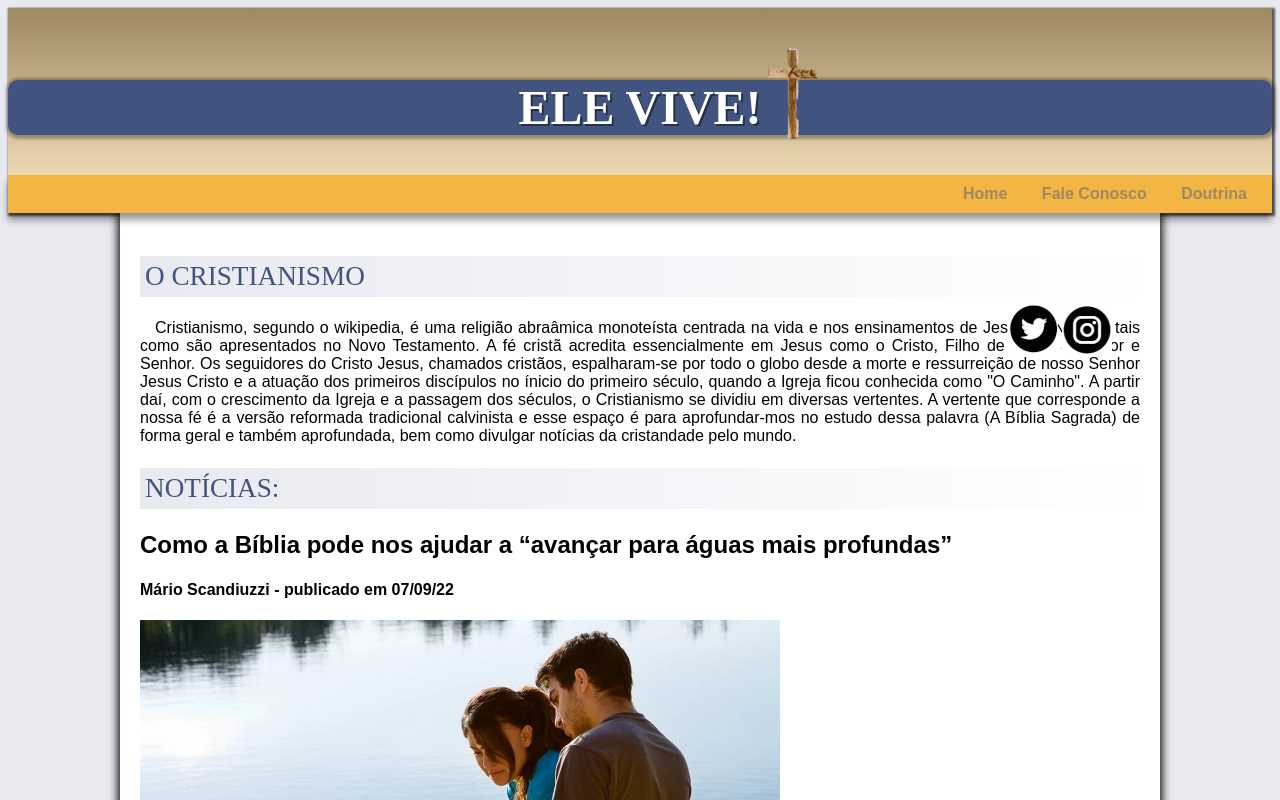
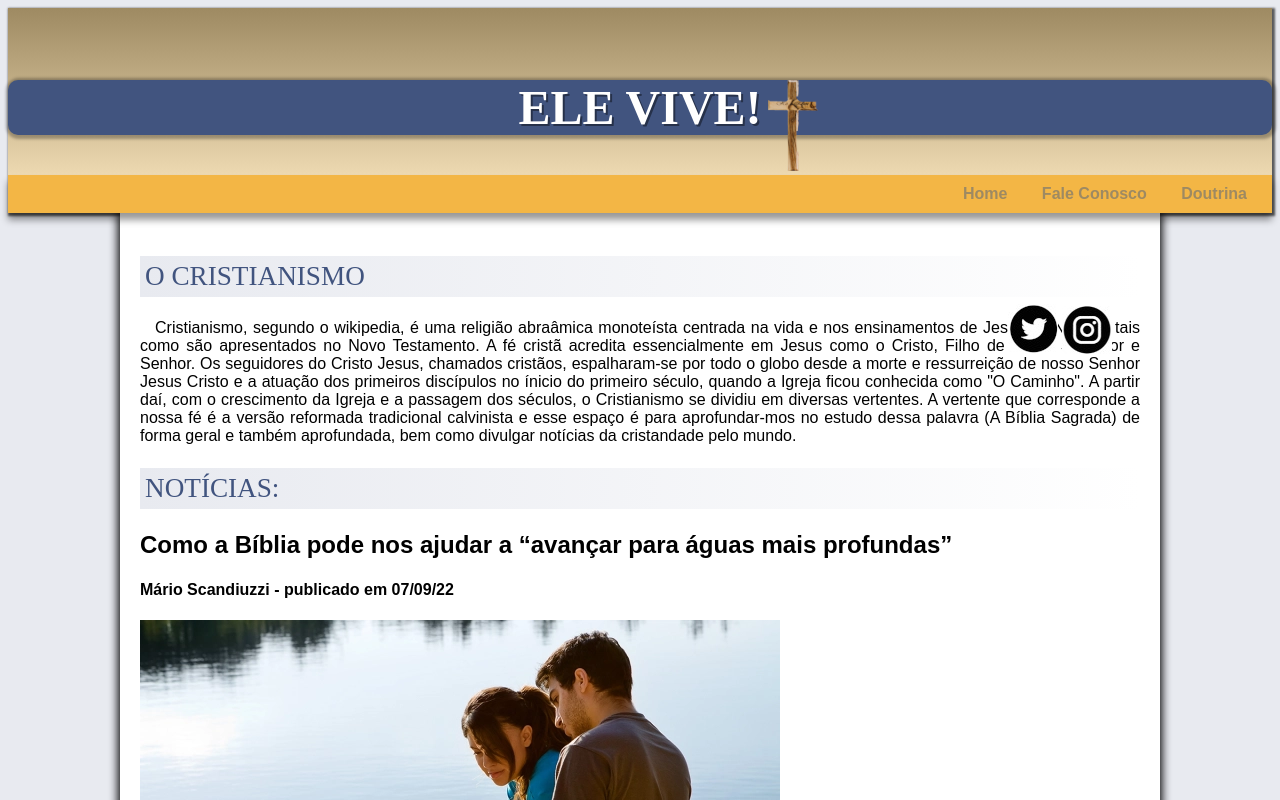
Before and after one commit to Dan-Coelho/dancoelho-repositorio, a plain HTML site: page TREINAMENTO/index.html in a window 1280 px wide. Shown: the top 800 px of the page. Drawn offline with Linux system fonts and the light colour scheme.

Commit message:
Update index.css

```diff
--- a/TREINAMENTO/css/index.css
+++ b/TREINAMENTO/css/index.css
@@ -49,7 +49,7 @@ h1#marca{
 }
 #logo{
     position: absolute;
-    top: 6%;
+    top: 10%;
     left: 60%;
 }
 nav > p{
```
